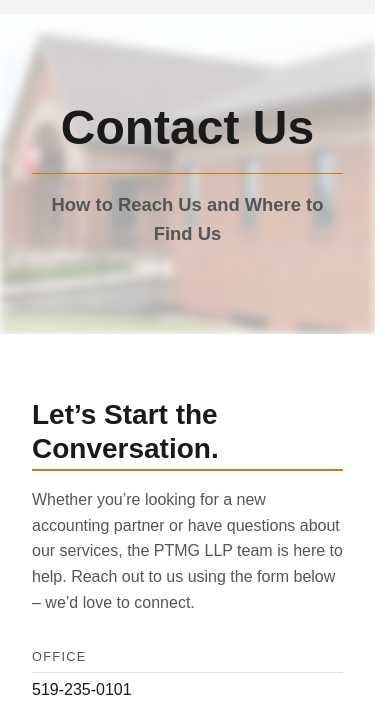
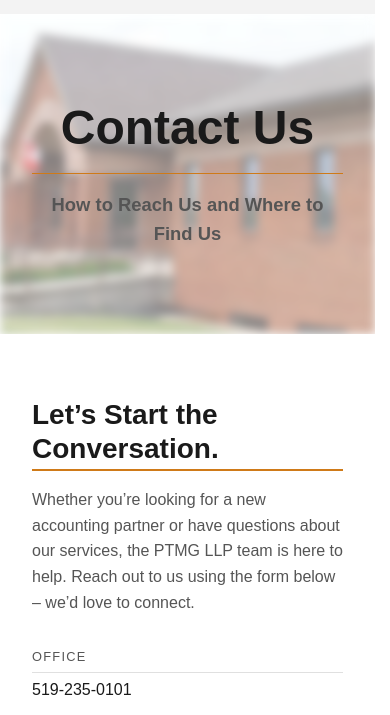
Before and after one commit to jeffreyboersma/ptmg, a website built with Vite: page src/contact.html in a window 390 px wide. Shown: the part 71-786 px from the top of the page. Built offline with nearby package versions, Linux system fonts and the light colour scheme; files whose address does not match are found by name; a web font is replaced by a local one.

Commit message:
img fix mobile test

```diff
--- a/src/css/pages/_generic.scss
+++ b/src/css/pages/_generic.scss
@@ -31,12 +31,12 @@
         object-fit: cover;
         z-index: -1;
         filter: blur(5px);
-        opacity: 0.25;
+        opacity: 0.35;
     }
 
     @media (max-width: 768px) {
         .hero-image img {
-            opacity: 0.35;
+            opacity: 0.5;
         }
     }
 
```
